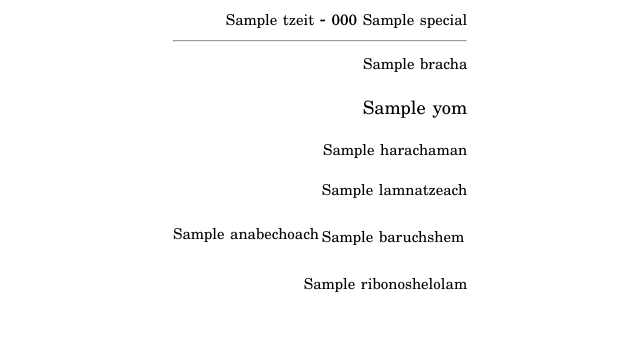
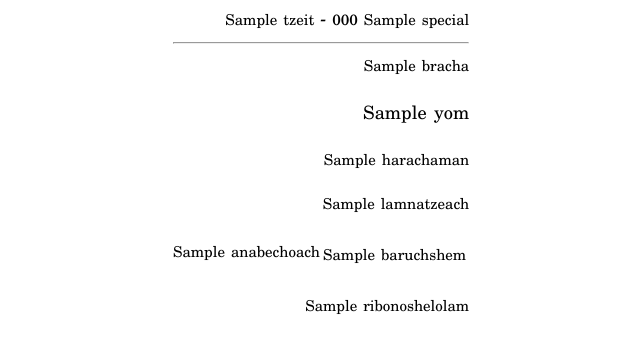
Before and after one commit to Yossi/omer, a Flask app: template templates/main.html in a window 1280 px wide. Shown: the top 353 px of the page, without its empty margins (482-1122 px from the left). Run offline with Flask 2, Linux system fonts and the light colour scheme; the template is opened without the code that fills it: most values are stand-ins (such as "Sample title", 1, 10 or a date in 2020); some libraries are stand-ins or nearby versions.

Commit message:
use new font

```diff
--- a/templates/main.html
+++ b/templates/main.html
@@ -3,10 +3,10 @@
   <head>
     <title>Day {{ day }}</title>
     <style type="text/css">
-      @import url(/fonts/FrankRuhel/stylesheet.css);
+      @import url(/fonts/TaameyFrankCLM/stylesheet.css);
       body
       {
-        font-family:'frank_ruehl', vilna, "Times New Roman", Times, serif;
+        font-family:'TaameyFrankCLM';
         font-size:18px;
         width:620px;
         float:right;
```
